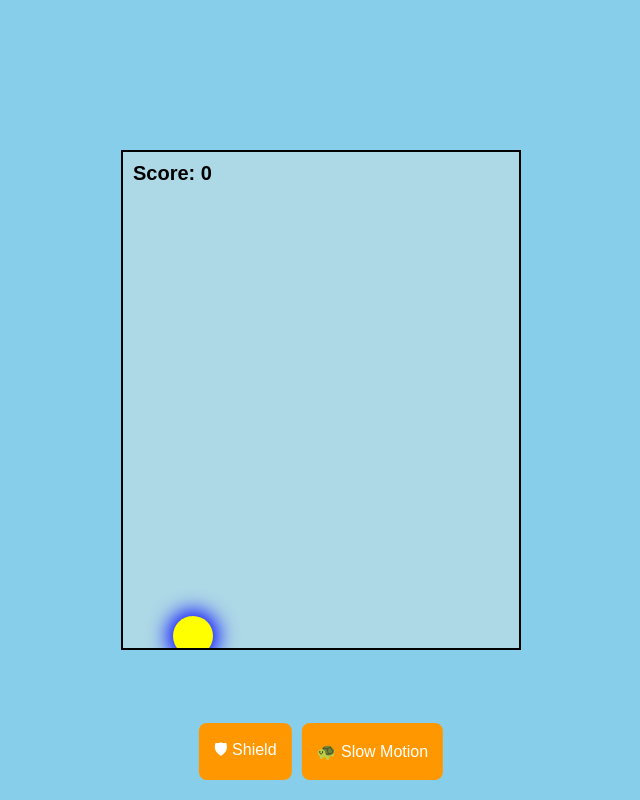
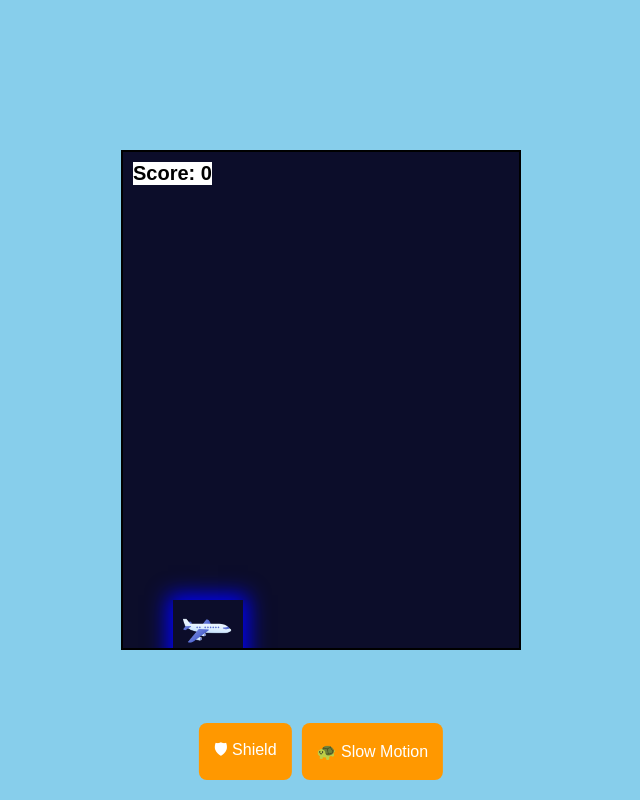
Before and after one commit to divyansh237/flying_bird_game, a plain HTML site: page index.html in a window 1280 px wide. Both pictures are taken after a click on the button "🛡 Shield". Shown: the whole page, without its empty margins (319-959 px from the left). Drawn offline with Linux system fonts and the light colour scheme.

Commit message:
Add files via upload

```diff
--- a/index.html
+++ b/index.html
@@ -8,9 +8,13 @@
 </head>
 <body>
     <div id="game-container" ontouchstart="jump()">
-        <div id="bird"></div>
+        <img src="car.png" id="car">
         <div id="score">Score: 0</div>
     </div>
+
+    <audio id="bgmusic" loop>
+        <source src="bg music.mp3.mp3" type="audio/mpeg">
+    </audio>
 
     <!-- Skills Buttons (For Mobile) -->
     <div id="skills">
--- a/script.js
+++ b/script.js
@@ -1,8 +1,9 @@
-const bird = document.getElementById("bird");
+const car = document.getElementById("car");
 const gameContainer = document.getElementById("game-container");
 const scoreDisplay = document.getElementById("score");
+const bgMusic = document.getElementById("bg-music");
 
-let birdY = 200;
+let carY = 200;
 let velocity = 0;
 let gravity = 0.5;
 let isGameOver = false;
@@ -104,14 +105,14 @@ function createPipes() {
 function updateGame() {
     if (isGameOver) return;
 
-    birdY += velocity;
+    carY += velocity;
     velocity += gravity;
 
-    if (birdY > 460 || birdY < 0) {
+    if (carY > 460 || carY < 0) {
         endGame();
     }
 
-    bird.style.top = birdY + "px";
+    car.style.top = carY + "px";
 }
 
 // 🚨 End Game Function
@@ -125,7 +126,7 @@ function endGame() {
 function useShield() {
     if (!shieldActive) {
         shieldActive = true;
-        bird.classList.add("blue-glow"); // 🔵 Blue Glow Effect
+        car.classList.add("blue-glow"); // 🔵 Blue Glow Effect
         alert("🛡 Shield Activated! You can survive one hit.");
 
         setTimeout(() => {
@@ -139,7 +140,7 @@ function useShield() {
 function useSlowMotion() {
     if (!slowMotionActive) {
         slowMotionActive = true;
-        bird.classList.add("green-glow"); // 🟢 Green Glow Effect
+        car.classList.add("green-glow"); // 🟢 Green Glow Effect
         alert("🐢 Slow Motion Activated! Pipes will move slower for 5 seconds.");
 
         setTimeout(() => {
@@ -151,8 +152,8 @@ function useSlowMotion() {
 
 // ❌ Remove Glow After Skill Ends
 function removeGlow() {
-    bird.classList.remove("blue-glow");
-    bird.classList.remove("green-glow");
+    car.classList.remove("blue-glow");
+    car.classList.remove("green-glow");
 }
 
 // 🔄 Dynamic Pipe Generation (Restart on Interval Change)
@@ -162,6 +163,24 @@ function restartPipeGeneration() {
     pipeGeneration = setInterval(createPipes, pipeInterval);
 }
 
+
+function startMusic() {
+    bgMusic.volume = 0.5;  // 🔊 Volume Set (0.0 to 1.0)
+    bgMusic.play();
+}
+
+// 🛑 Game Over Par Music Band Ho Jaye
+function endGame() {
+    isGameOver = true;
+    bgMusic.pause();
+    alert("Game Over! Score: " + score + "\nLevel: " + level);
+    location.reload();
+}
+
+// 🎮 First Jump Par Music Start Ho (Autoplay Issue Fix)
+document.addEventListener("click", startMusic, { once: true });
+document.addEventListener("touchstart", startMusic, { once: true });
+
 // ✅ Start Game Loops
 setInterval(updateGame, 20);
 restartPipeGeneration();
--- a/style.css
+++ b/style.css
@@ -17,17 +17,15 @@ body {
     position: relative;
     width: 400px;
     height: 500px;
-    background-color: lightblue;
+    background-color: rgb(12, 13, 42);
     overflow: hidden;
     border: 2px solid black;
 }
 
-#bird {
+#car {
     position: absolute;
-    width: 40px;
-    height: 40px;
-    background-color: yellow;
-    border-radius: 50%;
+    width: 70px;
+    height: 70px;
     top: 200px;
     left: 50px;
 }
@@ -52,6 +50,7 @@ body {
     left: 10px;
     font-size: 20px;
     font-weight: bold;
+    background-color: white;
 }
 
 #skills {
```
Also changed, not shown: car.png (added), 1 other file.
